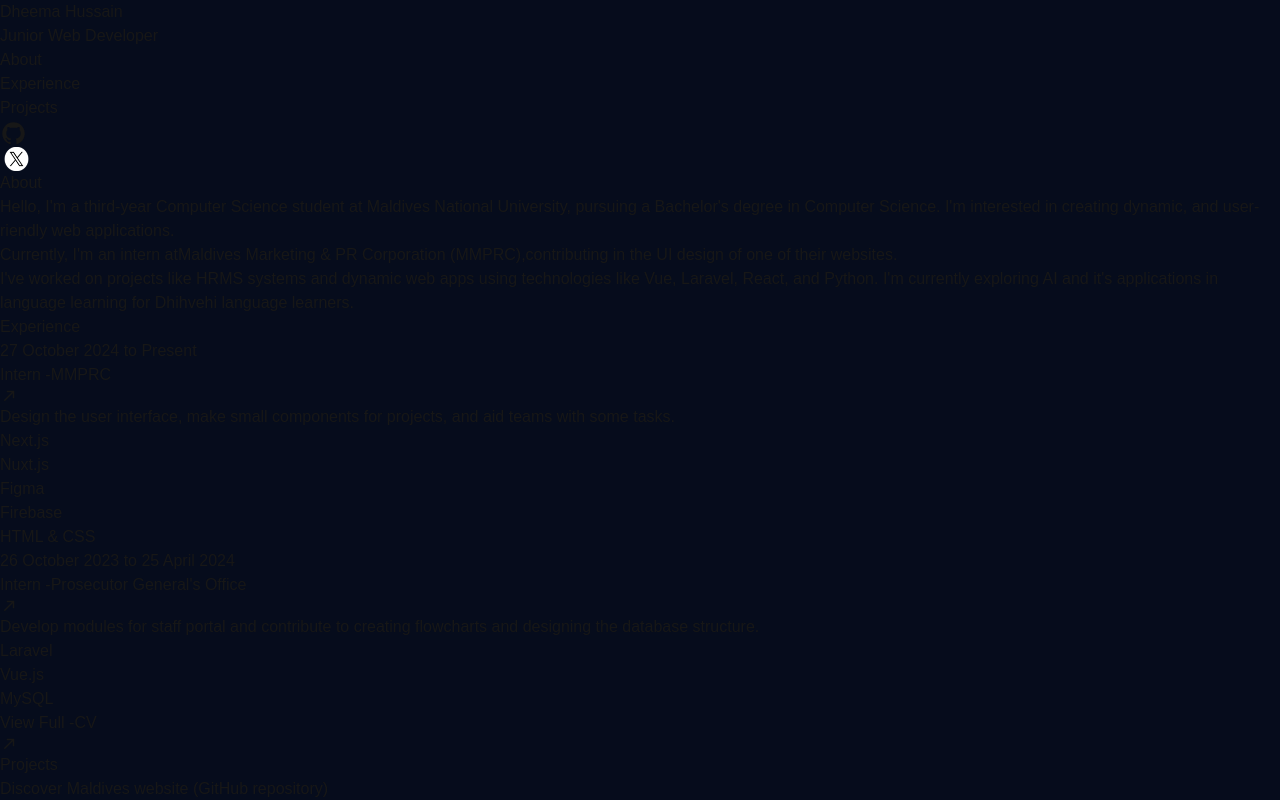
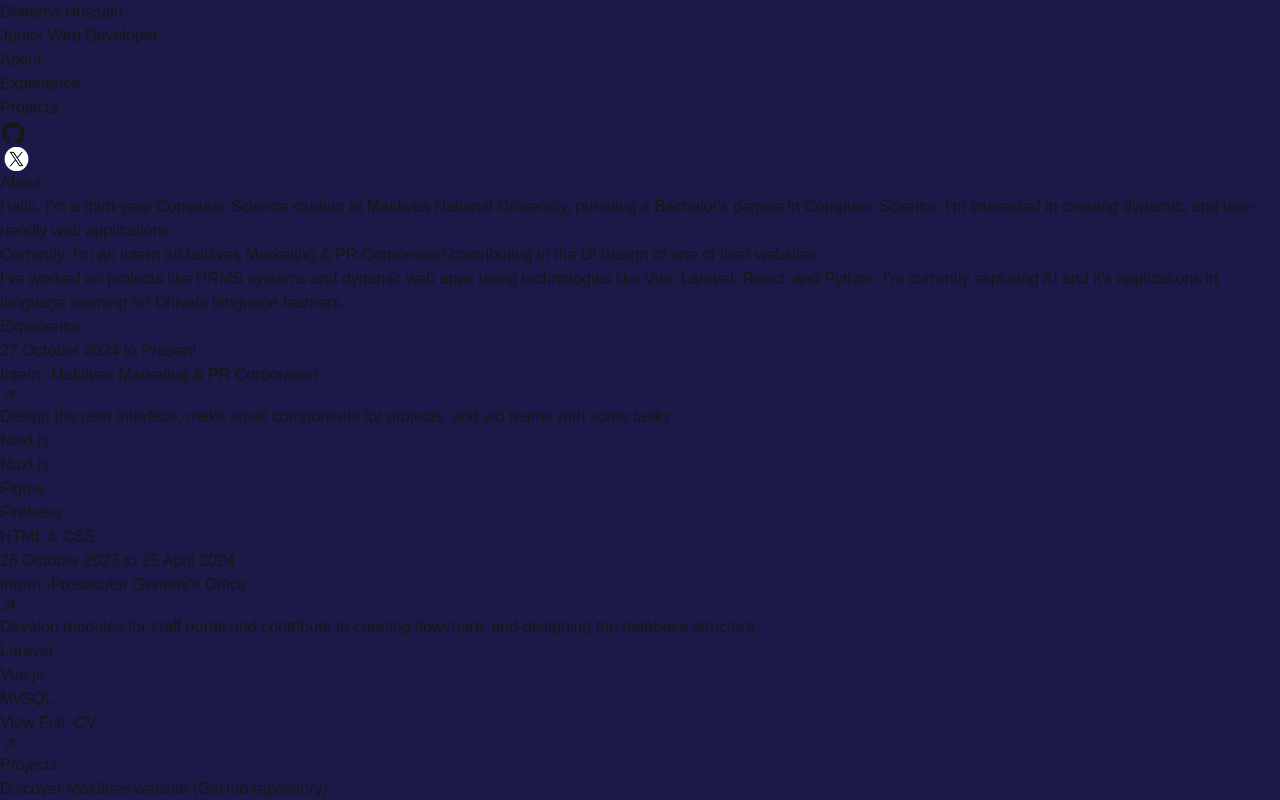
Before and after one commit to dhymaaaa/codefolio, a Next.js app: page / in a window 1280 px wide. Shown: the top 800 px of the page. Built offline with nearby package versions, Linux system fonts and the light colour scheme.

Commit message:
change color

```diff
--- a/src/app/components/Header.tsx
+++ b/src/app/components/Header.tsx
@@ -6,11 +6,12 @@
 
 const Header = () => {
     return (
-        <div className='lg:sticky lg:top-0 lg:flex lg:max-h-screen lg:w-[48%] lg:flex-col lg:justify-between lg:py-24'>
-            <h1 className='text-[#57d8cd] text-4xl font-bold tracking-tight sm:text-5xl'>Dheema Hussain</h1>
-            <h2 className='mt-3 text-lg font-medium tracking-tight text-[#57d8cd] sm:text-xl'>Junior Web Developer</h2>
+        <header className='lg:sticky lg:top-0 lg:flex lg:max-h-screen lg:w-[48%] lg:flex-col lg:justify-between lg:py-24'>
+            <div>
+                <h1 className='text-[#9290C3] text-4xl font-bold tracking-tight sm:text-5xl'>Dheema Hussain</h1>
+                <h2 className='mt-3 text-lg font-medium tracking-tight text-[#9290C3] sm:text-xl'>Junior Web Developer</h2>
                 <nav className='nav hidden lg:block' aria-label='In-page jump links'>
-                <ul mt-16 w-max>
+                    <ul className='mt-16 w-max'>
                         <li>
                             <a className='group flex items-center py-3' href="#about">
                                 <span className='nav-indicator mr-4 h-px w-8 bg-slate-600 transition-all group-hover:w-16 group-hover:bg-slate-200 group-focus-visible:w-16 group-focus-visible:bg-slate-200 motion-reduce:transition-noneransition-all'></span>
@@ -49,6 +50,7 @@
                     </li>
                 </ul>
             </div>
+        </header>
     )
 }
 
--- a/src/app/components/Main.tsx
+++ b/src/app/components/Main.tsx
@@ -7,7 +7,7 @@
     return (
         <main id='content' className='pt-24 lg:w-[52%] lg:py-24'>
             <section id='about' className='mb-16 scroll-mt-16 md:mb-24 lg:mb-36 lg:scroll-mt-24' aria-label='About me'>
-                <div className='sticky top-0 z-20 -mx-6 mb-4 w-screen bg-[#060c1c] px-6 py-5 backdrop-blur md:-mx-12 md:px-12 lg:sr-only lg:relative lg:top-auto lg:mx-auto lg:w-full lg:px-0 lg:py-0 lg:opacity-0'>
+                <div className='sticky top-0 z-20 -mx-6 mb-4 w-screen bg-[#1b1947] px-6 py-5 backdrop-blur md:-mx-12 md:px-12 lg:sr-only lg:relative lg:top-auto lg:mx-auto lg:w-full lg:px-0 lg:py-0 lg:opacity-0'>
                     <h2 className='text-sm font-bold uppercase tracking-widest text-slate-200 lg:sr-only'>About</h2>
                 </div>
                 <div>
@@ -16,18 +16,18 @@
                     </p>
                     <p className='mb-4'>
                         Currently, I&apos;m an intern at
-                        <a className='font-medium text-slate-200 hover:text-teal-300 focus-visible:text-teal-300 ml-1 mr-1' href="https://corporate.visitmaldives.com/" target='_blank' rel='noreferrer noopener'>
-                            Maldives Marketing & PR Corporation (MMPRC),
+                        <a className='font-medium text-slate-200 hover:text-[#9290C3] focus-visible:text-[#9290C3] ml-1 mr-1' href="https://corporate.visitmaldives.com/" target='_blank' rel='noreferrer noopener'>
+                            Maldives Marketing & PR Corporation,
                         </a>
                         contributing in the UI design of one of their websites.
                     </p>
                     <p>
-                        I&apos;ve worked on projects like HRMS systems and dynamic web apps using technologies like Vue, Laravel, React, and Python. I&apos;m currently exploring AI and it&apos;s applications in language learning for Dhihvehi language learners.
+                        I&apos;ve worked on projects like HRMS systems and dynamic web apps using technologies like Vue, Laravel, React, and Python. I&apos;m currently exploring AI and it&apos;s applications in language learning for Dhivehi language learners.
                     </p>
                 </div>
             </section>
             <section id='experience' className='mb-16 scroll-mt-16 md:mb-24 lg:mb-36 lg:scroll-mt-24' aria-label='Work experience'>
-                <div className='sticky top-0 z-20 -mx-6 mb-4 w-screen bg-[#060c1c] px-6 py-5 backdrop-blur md:-mx-12 md:px-12 lg:sr-only lg:relative lg:top-auto lg:mx-auto lg:w-full lg:px-0 lg:py-0 lg:opacity-0'>
+                <div className='sticky top-0 z-20 -mx-6 mb-4 w-screen bg-[#1b1947] px-6 py-5 backdrop-blur md:-mx-12 md:px-12 lg:sr-only lg:relative lg:top-auto lg:mx-auto lg:w-full lg:px-0 lg:py-0 lg:opacity-0'>
                     <h2 className='text-sm font-bold uppercase tracking-widest text-slate-200 lg:sr-only'>Experience</h2>
                 </div>
                 <ol className='group/list'>
@@ -37,9 +37,9 @@
                             <header className='z-10 mb-2 mt-1 text-xs font-semibold uppercase tracking-wide text-slate-500 sm:col-span-2' aria-label='2024 to present'> 27 October 2024 to Present</header>
                             <div className='z-10 sm:col-span-6'>
                                 <h3 className='font-medium leading-snug text-slate-200'>
-                                    <a className='inline-flex items-center font-medium leading-tight text-slate-200 hover:text-teal-300 focus-visible:text-teal-300  group/link text-base' href="https://corporate.visitmaldives.com/" target='_blank' rel='noreferrer noopener' aria-label='Intern, MMPRC'>
+                                    <a className='inline-flex items-center font-medium leading-tight text-slate-200 hover:text-[#9290C3] focus-visible:text-[#9290C3]  group/link text-base' href="https://corporate.visitmaldives.com/" target='_blank' rel='noreferrer noopener' aria-label='Intern, MMPRC'>
                                         Intern -
-                                        <span className="ml-1">MMPRC</span>
+                                        <span className="ml-1">Maldives Marketing & PR Corporation</span>
                                         <Icon path={mdiArrowTopRight} size={0.75} className='ml-1' />
                                     </a>
                                 </h3>
@@ -48,27 +48,27 @@
                                 </p>
                                 <ul className='mt-2 flex flex-wrap' aria-label='Technologies used'>
                                     <li className='mr-1.5 mt-2'>
-                                        <div className='flex items-center rounded-full bg-teal-400/10 px-3 py-1 text-xs font-medium leading-5 text-teal-300 '>
+                                        <div className='flex items-center rounded-full bg-[#535C91] px-3 py-1 text-xs font-medium leading-5 text-[#dbc5f2] '>
                                             Next.js
                                         </div>
                                     </li>
                                     <li className='mr-1.5 mt-2'>
-                                        <div className='flex items-center rounded-full bg-teal-400/10 px-3 py-1 text-xs font-medium leading-5 text-teal-300 '>
+                                        <div className='flex items-center rounded-full bg-[#535C91] px-3 py-1 text-xs font-medium leading-5 text-[#dbc5f2] '>
                                             Nuxt.js
                                         </div>
                                     </li>
                                     <li className='mr-1.5 mt-2'>
-                                        <div className='flex items-center rounded-full bg-teal-400/10 px-3 py-1 text-xs font-medium leading-5 text-teal-300 '>
+                                        <div className='flex items-center rounded-full bg-[#535C91] px-3 py-1 text-xs font-medium leading-5 text-[#dbc5f2] '>
                                             Figma
                                         </div>
                                     </li>
                                     <li className='mr-1.5 mt-2'>
-                                        <div className='flex items-center rounded-full bg-teal-400/10 px-3 py-1 text-xs font-medium leading-5 text-teal-300 '>
+                                        <div className='flex items-center rounded-full bg-[#535C91] px-3 py-1 text-xs font-medium leading-5 text-[#dbc5f2] '>
                                             Firebase
                                         </div>
                                     </li>
                                     <li className='mr-1.5 mt-2'>
-                                        <div className='flex items-center rounded-full bg-teal-400/10 px-3 py-1 text-xs font-medium leading-5 text-teal-300 '>
+                                        <div className='flex items-center rounded-full bg-[#535C91] px-3 py-1 text-xs font-medium leading-5 text-[#dbc5f2] '>
                                             HTML & CSS
                                         </div>
                                     </li>
@@ -82,7 +82,7 @@
                             <header className='z-10 mb-2 mt-1 text-xs font-semibold uppercase tracking-wide text-slate-500 sm:col-span-2' aria-label='2024 to present'> 26 October 2023 to 25 April 2024</header>
                             <div className='z-10 sm:col-span-6'>
                                 <h3 className='font-medium leading-snug text-slate-200'>
-                                    <a className='inline-flex items-center font-medium leading-tight text-slate-200 hover:text-teal-300 focus-visible:text-teal-300  group/link text-base' href="https://pgoffice.gov.mv/" target='_blank' rel='noreferrer noopener' aria-label='Intern, Prosecutor Generals Office'>
+                                    <a className='inline-flex items-center font-medium leading-tight text-slate-200 hover:text-[#9290C3] focus-visible:text-[#9290C3]  group/link text-base' href="https://pgoffice.gov.mv/" target='_blank' rel='noreferrer noopener' aria-label='Intern, Prosecutor Generals Office'>
                                         Intern -
                                         <span className="ml-1">Prosecutor General&apos;s Office</span>
                                         <Icon path={mdiArrowTopRight} size={0.75} className='ml-1' />
@@ -93,17 +93,17 @@
                                 </p>
                                 <ul className='mt-2 flex flex-wrap' aria-label='Technologies used'>
                                     <li className='mr-1.5 mt-2'>
-                                        <div className='flex items-center rounded-full bg-teal-400/10 px-3 py-1 text-xs font-medium leading-5 text-teal-300 '>
+                                        <div className='flex items-center rounded-full bg-[#535C91] px-3 py-1 text-xs font-medium leading-5 text-[#dbc5f2] '>
                                             Laravel
                                         </div>
                                     </li>
                                     <li className='mr-1.5 mt-2'>
-                                        <div className='flex items-center rounded-full bg-teal-400/10 px-3 py-1 text-xs font-medium leading-5 text-teal-300 '>
+                                        <div className='flex items-center rounded-full bg-[#535C91] px-3 py-1 text-xs font-medium leading-5 text-[#dbc5f2] '>
                                             Vue.js
                                         </div>
                                     </li>
                                     <li className='mr-1.5 mt-2'>
-                                        <div className='flex items-center rounded-full bg-teal-400/10 px-3 py-1 text-xs font-medium leading-5 text-teal-300 '>
+                                        <div className='flex items-center rounded-full bg-[#535C91] px-3 py-1 text-xs font-medium leading-5 text-[#dbc5f2] '>
                                             MySQL
                                         </div>
                                     </li>
@@ -112,7 +112,7 @@
                         </div>
                     </li>
                     <li className='mb-12'>
-                        <a className='inline-flex items-center font-medium leading-tight text-slate-200 hover:text-teal-300 focus-visible:text-teal-300 group/link text-base' href="/files/Resume.pdf">
+                        <a className='inline-flex items-center font-medium leading-tight text-slate-200 hover:text-[#9290C3] focus-visible:text-[#9290C3] group/link text-base' href="/files/Resume.pdf" target='_blank'>
                             View Full -
                             <span className="ml-1">CV</span>
                             <Icon path={mdiArrowTopRight} size={0.75} className='ml-1' />
@@ -121,7 +121,7 @@
                 </ol>
             </section>
             <section id='projects' className='mb-16 scroll-mt-16 md:mb-24 lg:mb-36 lg:scroll-mt-24' aria-label='Selected projects'>
-                <div className='sticky top-0 z-20 -mx-6 mb-4 w-screen bg-[#060c1c] px-6 py-5 backdrop-blur md:-mx-12 md:px-12 lg:sr-only lg:relative lg:top-auto lg:mx-auto lg:w-full lg:px-0 lg:py-0 lg:opacity-0'>
+                <div className='sticky top-0 z-20 -mx-6 mb-4 w-screen bg-[#1b1947] px-6 py-5 backdrop-blur md:-mx-12 md:px-12 lg:sr-only lg:relative lg:top-auto lg:mx-auto lg:w-full lg:px-0 lg:py-0 lg:opacity-0'>
                     <h2 className='text-sm font-bold uppercase tracking-widest text-slate-200 lg:sr-only'>Projects</h2>
                 </div>
                 <ul className='group/list'>
@@ -130,7 +130,7 @@
                             <div className='absolute -inset-x-4 -inset-y-4 z-0 hidden rounded-md transition motion-reduce:transition-none lg:-inset-x-6 lg:block lg:group-hover:bg-slate-800/50 lg:group-hover:shadow-[inset_0_1px_0_0_rgba(148,163,184,0.1)] lg:group-hover:drop-shadow-lg'></div>
                             <div className='z-10 sm:order-2 sm:col-span-6'>
                                 <h3>
-                                    <a className='inline-flex items-center font-medium leading-tight text-slate-200 hover:text-teal-300 focus-visible:text-teal-300  group/link text-base' href="https://github.com/dhymaaaa/Discover-Maldives" target='_blank' rel='noreferrer noopener' aria-label='Discover Maldives website'>
+                                    <a className='inline-flex items-center font-medium leading-tight text-slate-200 hover:text-[#9290C3] focus-visible:text-[#9290C3]  group/link text-base' href="https://github.com/dhymaaaa/Discover-Maldives" target='_blank' rel='noreferrer noopener' aria-label='Discover Maldives website'>
                                         <span className="ml-1">Discover Maldives website (GitHub repository)</span>
                                         <Icon path={mdiArrowTopRight} size={0.75} className='ml-1' />
                                     </a>
@@ -140,17 +140,17 @@
                                 </p>
                                 <ul className='mt-2 flex flex-wrap' aria-label='Languages used'>
                                     <li className='mr-1.5 mt-2'>
-                                        <div className='flex items-center rounded-full bg-teal-400/10 px-3 py-1 text-xs font-medium leading-5 text-teal-300 '>
+                                        <div className='flex items-center rounded-full bg-[#535C91] px-3 py-1 text-xs font-medium leading-5 text-[#dbc5f2] '>
                                             PHP
                                         </div>
                                     </li>
                                     <li className='mr-1.5 mt-2'>
-                                        <div className='flex items-center rounded-full bg-teal-400/10 px-3 py-1 text-xs font-medium leading-5 text-teal-300 '>
+                                        <div className='flex items-center rounded-full bg-[#535C91] px-3 py-1 text-xs font-medium leading-5 text-[#dbc5f2] '>
                                             JavaScript
                                         </div>
                                     </li>
                                     <li className='mr-1.5 mt-2'>
-                                        <div className='flex items-center rounded-full bg-teal-400/10 px-3 py-1 text-xs font-medium leading-5 text-teal-300 '>
+                                        <div className='flex items-center rounded-full bg-[#535C91] px-3 py-1 text-xs font-medium leading-5 text-[#dbc5f2] '>
                                             HTML & CSS
                                         </div>
                                     </li>
--- a/src/app/globals.css
+++ b/src/app/globals.css
@@ -3,13 +3,13 @@
 @tailwind utilities;
 
 :root {
-  --background: #060c1c;
+  --background: #1b1947;
   --foreground: #171717;
 }
 
 @media (prefers-color-scheme: dark) {
   :root {
-    --background: #060c1c;
+    --background: #1b1947;
     --foreground: #ededed;
   }
 }
--- a/src/app/page.tsx
+++ b/src/app/page.tsx
@@ -3,9 +3,13 @@
 
 export default function Home() {
   return (
-    <div className="lg:flex lg:justify-between lg:gap-4">
-      <Header />
-      <Main />
+    <div className="__variable_20b187 group/spotlight relative">
+      <div className="mx-auto min-h-screen max-w-screen-xl px-6 py-12 font-sans md:px-12 md:py-16 lg:py-0">
+        <div className="lg:flex lg:justify-between lg:gap-4">
+          <Header />
+          <Main />
+        </div>
+      </div>
     </div>
   );
 }
```
Lines whose indentation alone changed are shown as unchanged.
